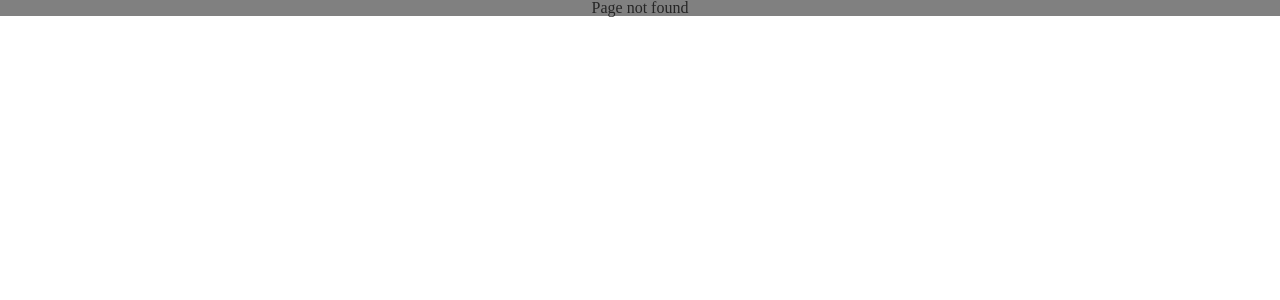
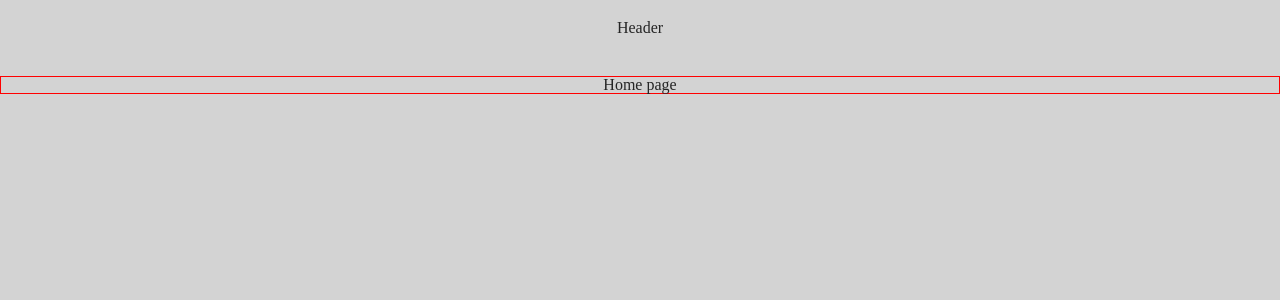
Before and after one commit to StefanopuloZ/wireframe, a React app: page /en in a window 1280 px wide. Before the commit this address had no page. Shown: the top 300 px of the page. Built offline with nearby package versions, Linux system fonts and the light colour scheme.

Commit message:
Set base router logic

```diff
--- a/src/App/App.js
+++ b/src/App/App.js
@@ -1,5 +1,10 @@
 import React from 'react';
-import { BrowserRouter, Switch, Route } from 'react-router-dom';
+import {
+  BrowserRouter as Router,
+  Switch,
+  Route,
+  useHistory,
+} from 'react-router-dom';
 import PageWrapper from './PageWrapper';
 import Home from '../pages/home';
 import { GlobalStyle } from './GlobalStyle';
@@ -7,21 +12,34 @@ import { ThemeProvider } from 'styled-components';
 import theme from '../theme';
 import routes from './routes';
 
+const locale = 'en';
+const query = 'trump';
+
+const SetLocale = () => {
+  const history = useHistory();
+  history.push(routes.home(locale));
+  return <div></div>;
+};
+
 function App() {
   return (
-    <BrowserRouter>
+    <Router>
       <ThemeProvider theme={theme}>
         <GlobalStyle />
         <PageWrapper>
           <Switch>
-              <Route exact path={routes.home} component={Home} />
+            <Route exact path={`/`} component={SetLocale} />
+            <Route exact path={routes.home(locale)} component={Home} />
+            <Route exact path={routes.homeArticle(locale)} component={Home} />
+            {/* <Route exact path={routes.categories(locale)} component={Categories} />
+            <Route exact path={routes.search(locale, query)} component={Search} /> */}
             <Route>
               <h1>Page not found</h1>
             </Route>
           </Switch>
         </PageWrapper>
       </ThemeProvider>
-    </BrowserRouter>
+    </Router>
   );
 }
 
--- a/src/App/PageWrapper/PageWrapper.js
+++ b/src/App/PageWrapper/PageWrapper.js
@@ -2,9 +2,15 @@ import React from 'react';
 import { connect } from 'react-redux';
 import PropTypes from 'prop-types';
 import { Wrapper } from './PageWrapperStyle';
+import Header from '../../components/Header';
 
 const PageWrapper = props => {
-  return <Wrapper>{props.children}</Wrapper>;
+  return (
+    <Wrapper>
+      <Header />
+      {props.children}
+    </Wrapper>
+  );
 };
 
 PageWrapper.propTypes = {
--- a/src/App/PageWrapper/PageWrapperStyle.js
+++ b/src/App/PageWrapper/PageWrapperStyle.js
@@ -2,5 +2,7 @@ import styled from "styled-components";
 // import { colors, boxShadow, borderRadius, fonts } from '../../theme';
 
 export const Wrapper = styled.div`
-  background-color: gray;
+  background-color: lightgray;
+  min-height: 100vh;
+
 `;
--- a/src/App/routes.js
+++ b/src/App/routes.js
@@ -1,3 +1,5 @@
 export default {
-    home: '/',
-}
+  home: locale => `/${locale}`,
+  homeArticle: locale => `/${locale}/article/:id`,
+  search: (locale, query) => `/${locale}/search?${query}`,
+};
--- /dev/null
+++ b/src/components/Header/index.js
@@ -0,0 +1,47 @@
+import React, { useState } from 'react';
+import { connect } from 'react-redux';
+import PropTypes from 'prop-types';
+import { HeaderWrapper } from './styledHeader';
+import { StyledContainer } from '../StyledContainer';
+import routes from '../../App/routes';
+import {
+  BrowserRouter as Router,
+  Switch,
+  Route,
+  Link,
+  useParams,
+  useRouteMatch,
+  useLocation,
+} from 'react-router-dom';
+
+const Header = props => {
+  // const { locale } = props;
+
+  // let { path, url } = useRouteMatch();
+
+  // console.log('path', path, 'url', url);
+
+  const location = useLocation().pathname;
+  const canChangeLocale = location.includes('article');
+  console.log('location', location, canChangeLocale);
+
+  return (
+    <HeaderWrapper>
+      <StyledContainer>Header</StyledContainer>
+    </HeaderWrapper>
+  );
+};
+
+Header.propTypes = {
+  locale: PropTypes.string.isRequired,
+};
+
+Header.defaultProps = {};
+
+const mapStateToProps = state => ({
+  locale: state.ArticlesReducer.locale,
+});
+
+const mapDispatchToProps = dispatch => ({});
+
+export default connect(mapStateToProps, mapDispatchToProps)(Header);
--- /dev/null
+++ b/src/components/Header/styledHeader.js
@@ -0,0 +1,28 @@
+import styled from 'styled-components';
+import { colors, boxShadow, media, borderRadius } from '../../theme';
+
+export const HeaderWrapper = styled.div`
+  box-shadow: ${boxShadow.large};
+  border-radius: ${borderRadius.large};
+  position: relative;
+  top: -20px;
+  padding: 30px 10px 10px 10px;
+  background-color: ${colors.whiteTransparent};
+  max-height: 142px;
+  padding-bottom: 0;
+
+  @media ${media.small} {
+    max-height: 96px;
+    padding-bottom: 10px;
+  }
+`;
+
+export const HeaderList = styled.ul`
+  display: flex;
+  justify-content: space-around;
+  flex-wrap: wrap;
+
+  @media ${media.small} {
+    flex-wrap: nowrap;
+  }
+`;
--- /dev/null
+++ b/src/components/StyledContainer/index.js
@@ -0,0 +1,8 @@
+import styled from "styled-components";
+
+export const StyledContainer = styled.div`
+  max-width: 1000px;
+  margin: auto;
+  padding: 10px;
+  width: 100%;
+`;
--- a/src/pages/home/index.js
+++ b/src/pages/home/index.js
@@ -8,6 +8,7 @@ import {
 import { connect } from 'react-redux';
 import { StyledHome } from './StyledHome';
 import { ARTICLE_CATEGORIES } from '../../enums';
+import { useParams } from 'react-router-dom';
 
 const HomeComponent = props => {
   const {
@@ -16,6 +17,10 @@ const HomeComponent = props => {
     fetchTopArticlesAction,
     locale,
   } = props;
+
+  let { id } = useParams();
+
+  console.log('id', id);
 
   // const query = 'trump';
 
```
Lines whose indentation alone changed are shown as unchanged.
